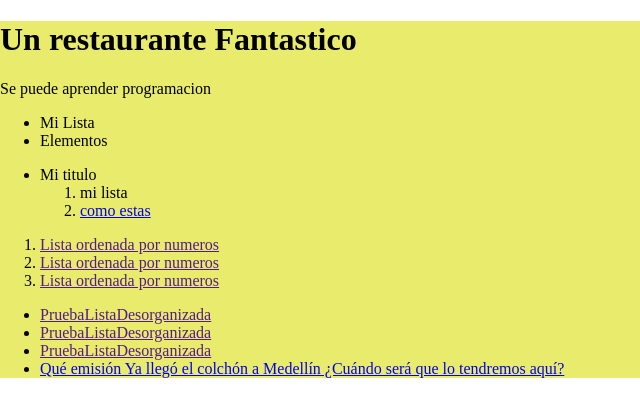
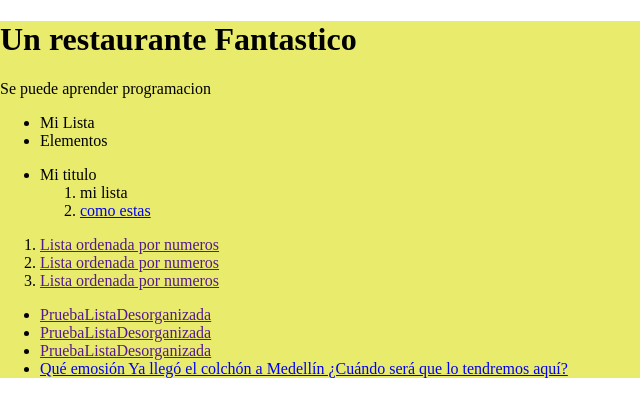
Before and after one commit to David1035/RestaurantMiVidaPrivada, a plain HTML site: page index.html in a window 1280 px wide. Shown: the full height of the page, 0-640 px from the left. Drawn offline with Linux system fonts and the light colour scheme.

Commit message:
Aprendiendo a hacer commit

```diff
--- a/index.html
+++ b/index.html
@@ -34,7 +34,7 @@
             <li><a href="">PruebaListaDesorganizada</a></li>
             <li><a href="">PruebaListaDesorganizada</a></li>
             <li><a href="">PruebaListaDesorganizada</a></li>
-            <li><a href="#">Qué emisión Ya llegó el colchón a Medellín ¿Cuándo será que lo tendremos aquí?</a></li>
+            <li><a href="#">Qué emosión Ya llegó el colchón a Medellín ¿Cuándo será que lo tendremos aquí?</a></li>
         </ul>
     </header>
 
```
